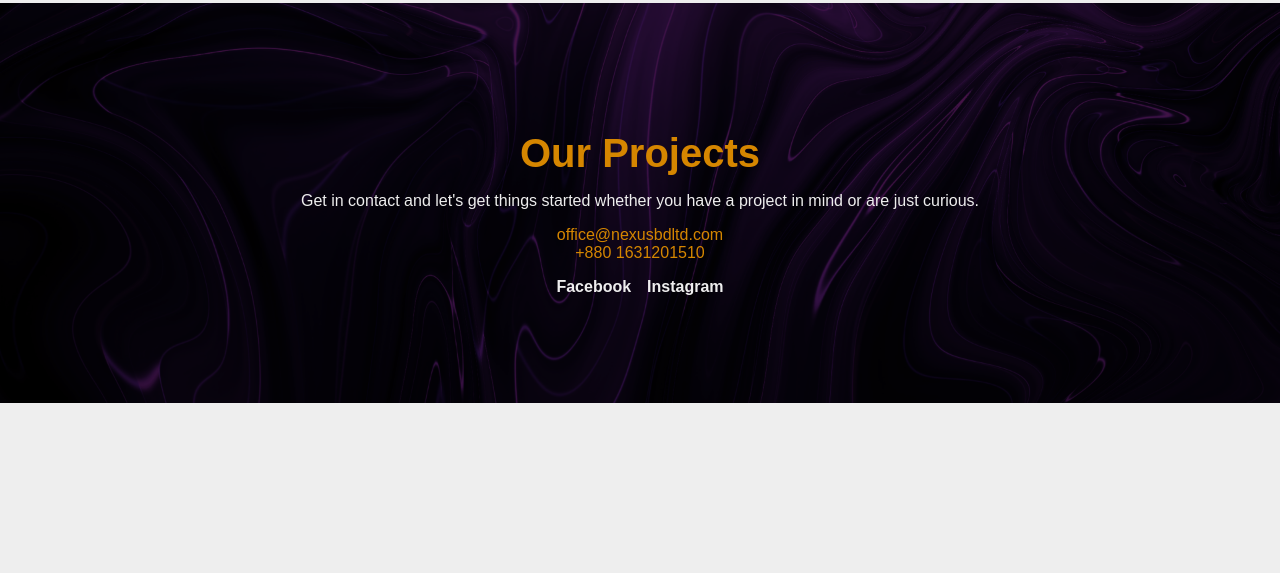
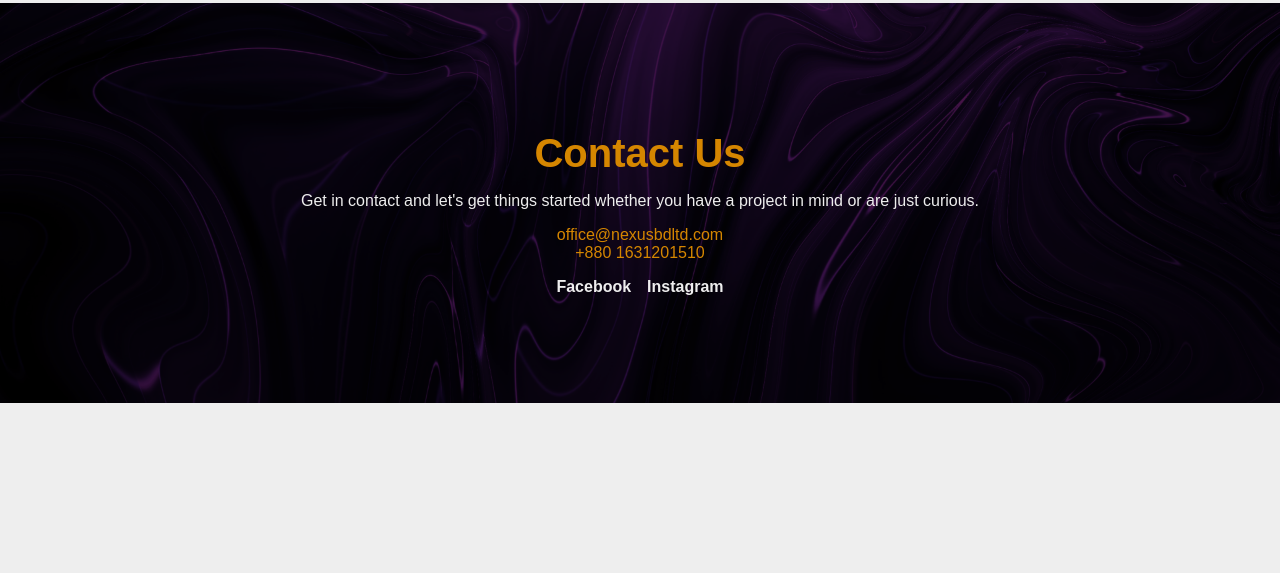
Before and after one commit to volumark/Nex-Bangladesh-Website, a plain HTML site: page index.html in a window 1280 px wide. Shown: the part 3540-4113 px from the top of the page. Drawn offline with Linux system fonts and the light colour scheme.

Commit message:
Edited the typo

```diff
--- a/index.html
+++ b/index.html
@@ -151,7 +151,7 @@
       <!-- CONTACT US -->
       <section class="section section-contact">
         <div class="container container-contact">
-          <h2 class="color-primary">Our Projects</h2>
+          <h2 class="color-primary">Contact Us</h2>
           <div>
             <p class="contact-text">
               Get in contact and let's get things started whether you have a
```
